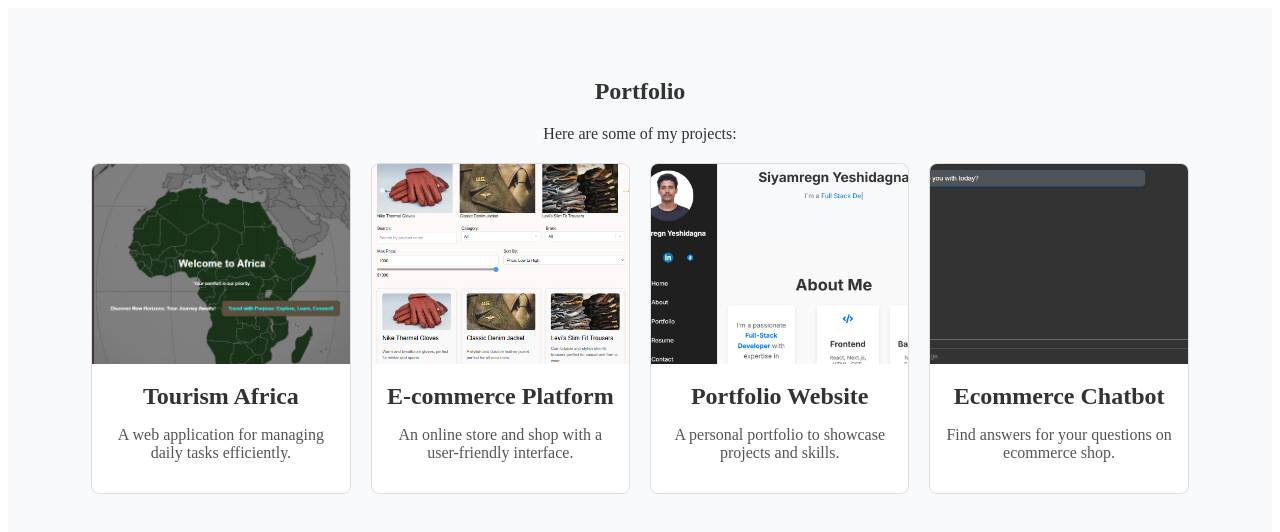
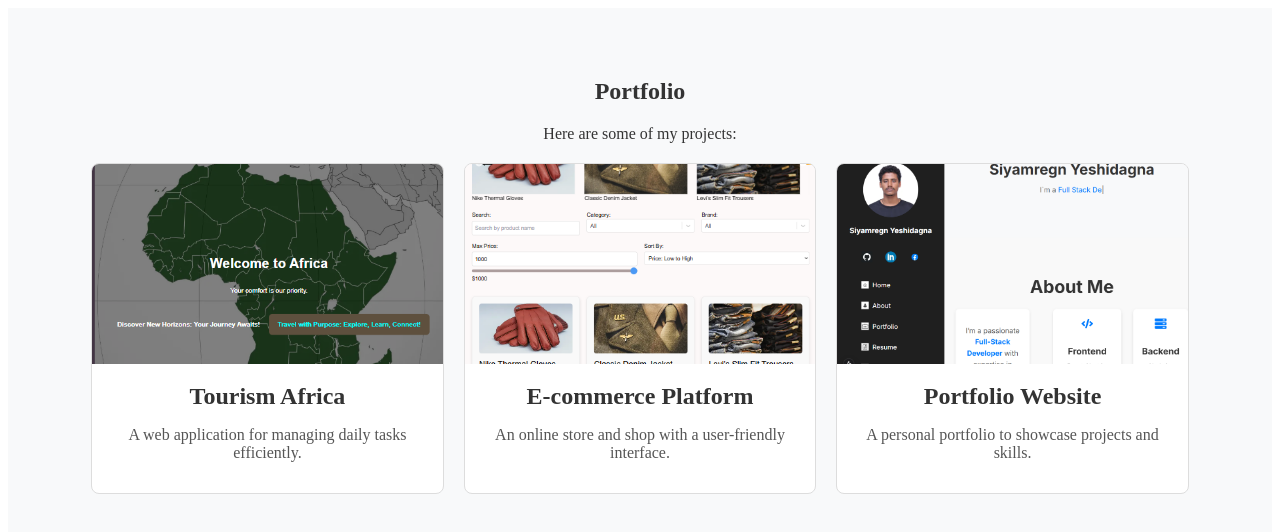
Before and after one commit to siyamregn777/portfolio, a Next.js app: page /portfolio in a window 1280 px wide. Shown: the top 532 px of the page. Built offline with nearby package versions, Linux system fonts and the light colour scheme.

Commit message:
remove chatboat from the portofoilio

```diff
--- a/src/app/portfolio/page.tsx
+++ b/src/app/portfolio/page.tsx
@@ -6,7 +6,7 @@ import Image from 'next/image';
 import image1 from '../../../public/assets/img/Screenshot 2025-03-05 170721.png';
 import image2 from '../../../public/assets/img/Screenshot 2025-03-05 170450.png';
 import image3 from '../../../public/assets/img/Screenshot 2025-03-05 183027.png';
-import image4 from '../../../public/assets/img/Screenshot 2025-03-05 183703.png';
+// import image4 from '../../../public/assets/img/Screenshot 2025-03-05 183703.png';
 import { useTheme } from '@/context/ThemeContext'; // Import the useTheme hook
 
 export default function Portfolio() {
@@ -33,13 +33,13 @@ export default function Portfolio() {
       image: image3,
       link: "https://portfoliomine-seven.vercel.app/"
     },
-    {
-      id: 4,
-      title: "Ecommerce Chatbot",
-      description: "Find answers for your questions on ecommerce shop.",
-      image: image4,
-      link: "https://ecommercechatbot.vercel.app/"
-    }
+    // {
+    //   id: 4,
+    //   title: "Ecommerce Chatbot",
+    //   description: "Find answers for your questions on ecommerce shop.",
+    //   image: image4,
+    //   link: "https://ecommercechatbot.vercel.app/"
+    // }
   ];
 
   return (
```
